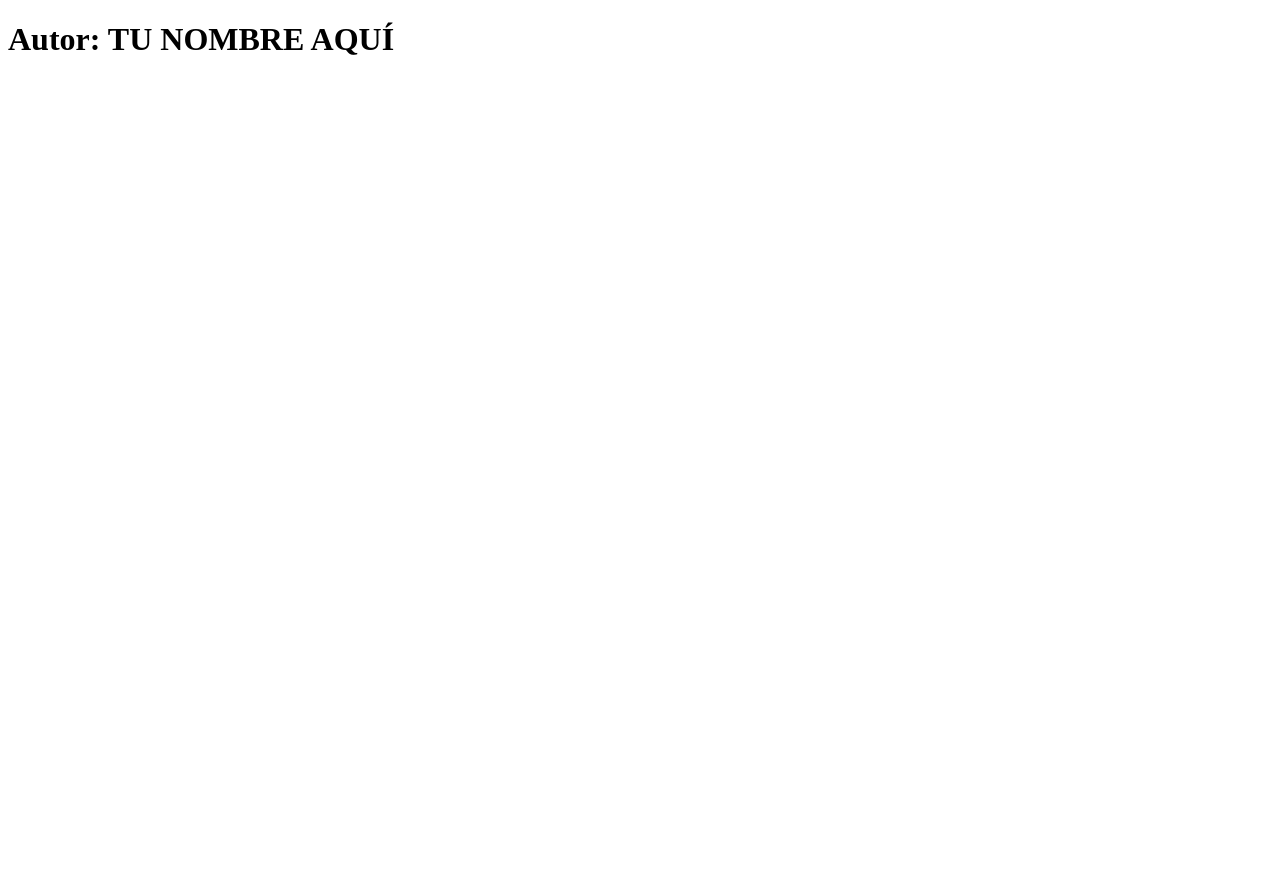
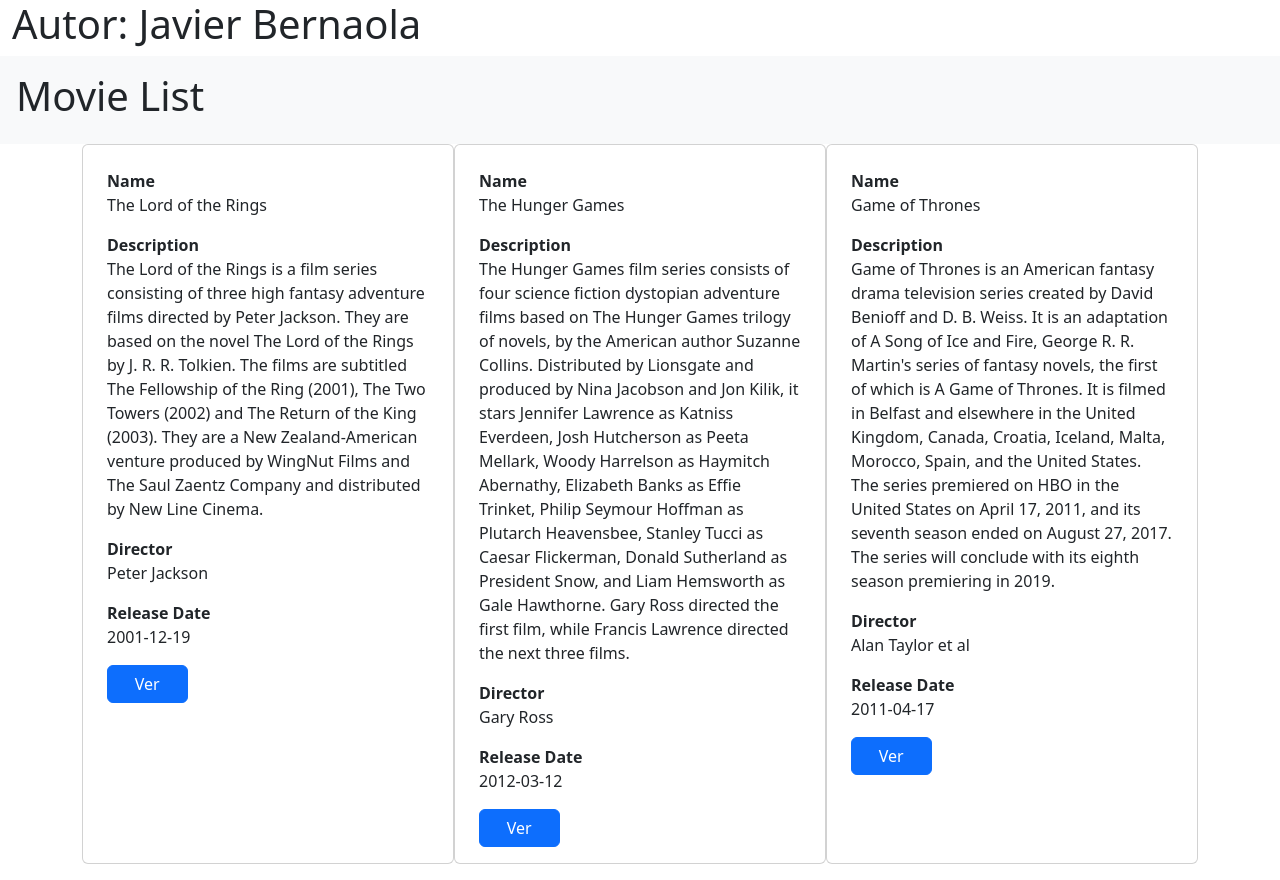
Before and after one commit to JaviGva/practica_vuejs_introduccion, a website: page index.html in a window 1280 px wide. Before the commit the page ends 800 px from the top, so only its background shows below. Drawn offline with nearby package versions, Linux system fonts and the light colour scheme.

Commit message:
practica 11 terminada

```diff
--- a/index.html
+++ b/index.html
@@ -7,14 +7,21 @@
         <meta name="author" content="">
         <meta name="description" content="">
         <meta name="viewport" content="width=device-width, initial-scale=1">
+        <link href="https://cdn.jsdelivr.net/npm/bootstrap@5.3.0-alpha1/dist/css/bootstrap.min.css" rel="stylesheet" integrity="sha384-GLhlTQ8iRABdZLl6O3oVMWSktQOp6b7In1Zl3/Jr59b6EGGoI1aFkw7cmDA6j6gD" crossorigin="anonymous">
     </head>
 
     <body>
 
-        <h1 id="autor">Autor: TU NOMBRE AQUÍ</h1>
+        <div class="container-fluid">
+            <h1 id="autor">Autor: Javier Bernaola</h1>
+        </div>
 
         <!-- https://vuejs.org/v2/guide/index.html -->
         <div id="app">
+
+            <div class="bg-light p-3 jumbotron">
+                <h1 id="title">{{col.collection.title}}</h1>
+            </div>
             <!--
                  TODO: Mostrar datos del objeto collection. Ver archivo ./js/script.js
                - Cargar la librería de VueJS y el script ./js/script.js al final de la etiqueta <body>
@@ -28,6 +35,23 @@
                    - La definición <dd> será la propiedad "value"
             -->
 
+            <div class="container row mx-auto">
+                <div v-for="movie in col.collection.items" class="col-md-4 mb-3 card">
+                    <div class="container mt-4 mb-3">
+                        <div v-for="item in movie.data">
+                            <p class="fw-bold m-0">{{item.prompt}}</p>
+                            <p>{{item.value}}</p>
+                        </div>
+
+                        <a :href="movie.href" class="btn btn-primary w-25" target="_blank">Ver</a>
+                    </div>
+                </div>
+            </div>
+
+            <script src="https://cdn.jsdelivr.net/npm/bootstrap@5.3.0-alpha1/dist/js/bootstrap.bundle.min.js" integrity="sha384-w76AqPfDkMBDXo30jS1Sgez6pr3x5MlQ1ZAGC+nuZB+EYdgRZgiwxhTBTkF7CXvN" crossorigin="anonymous"></script>
+            <script src="https://cdn.jsdelivr.net/npm/vue@2.5.16/dist/vue.js"></script>
+            <script src="/js/script.js"></script>
+
         </div>
 
     </body>
```
